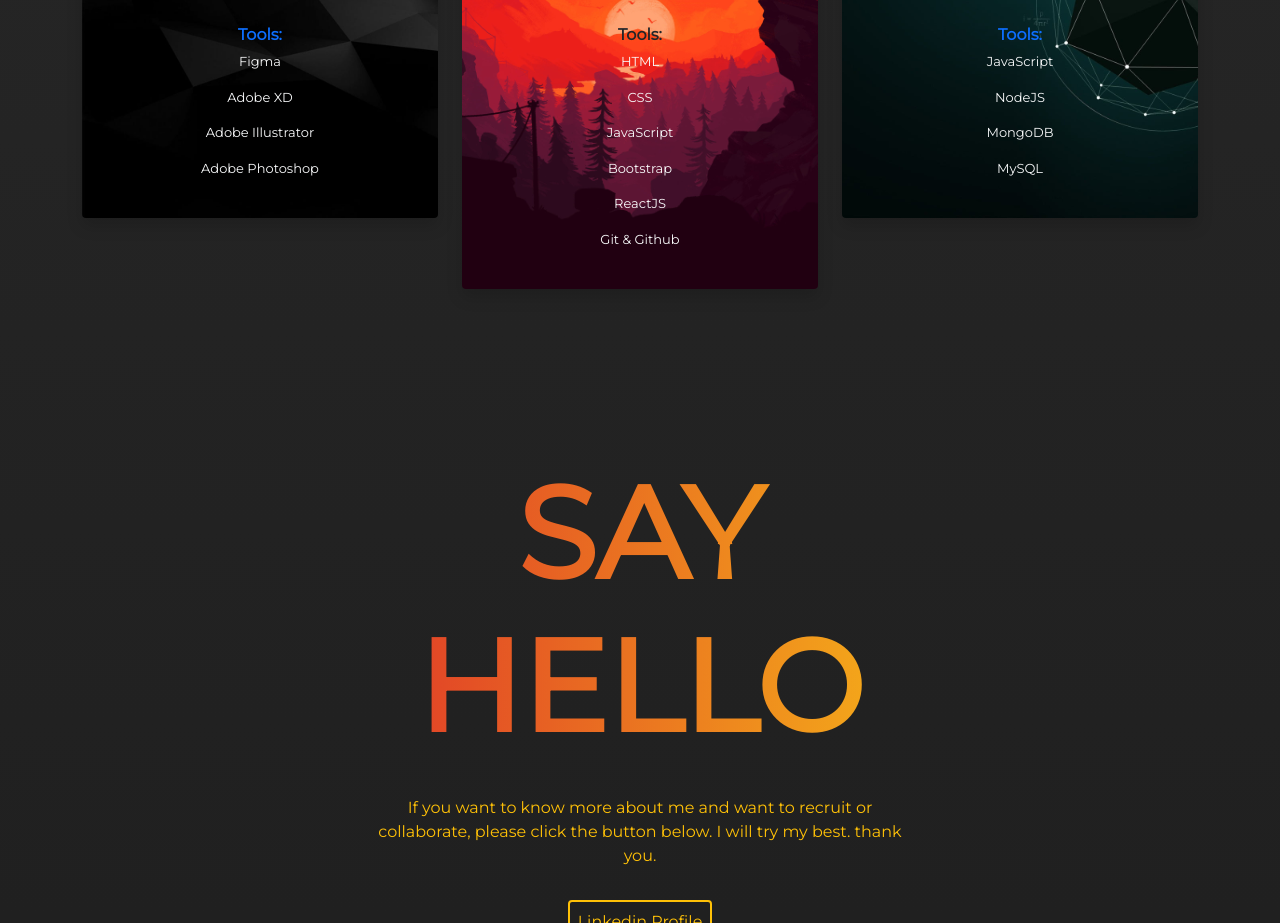
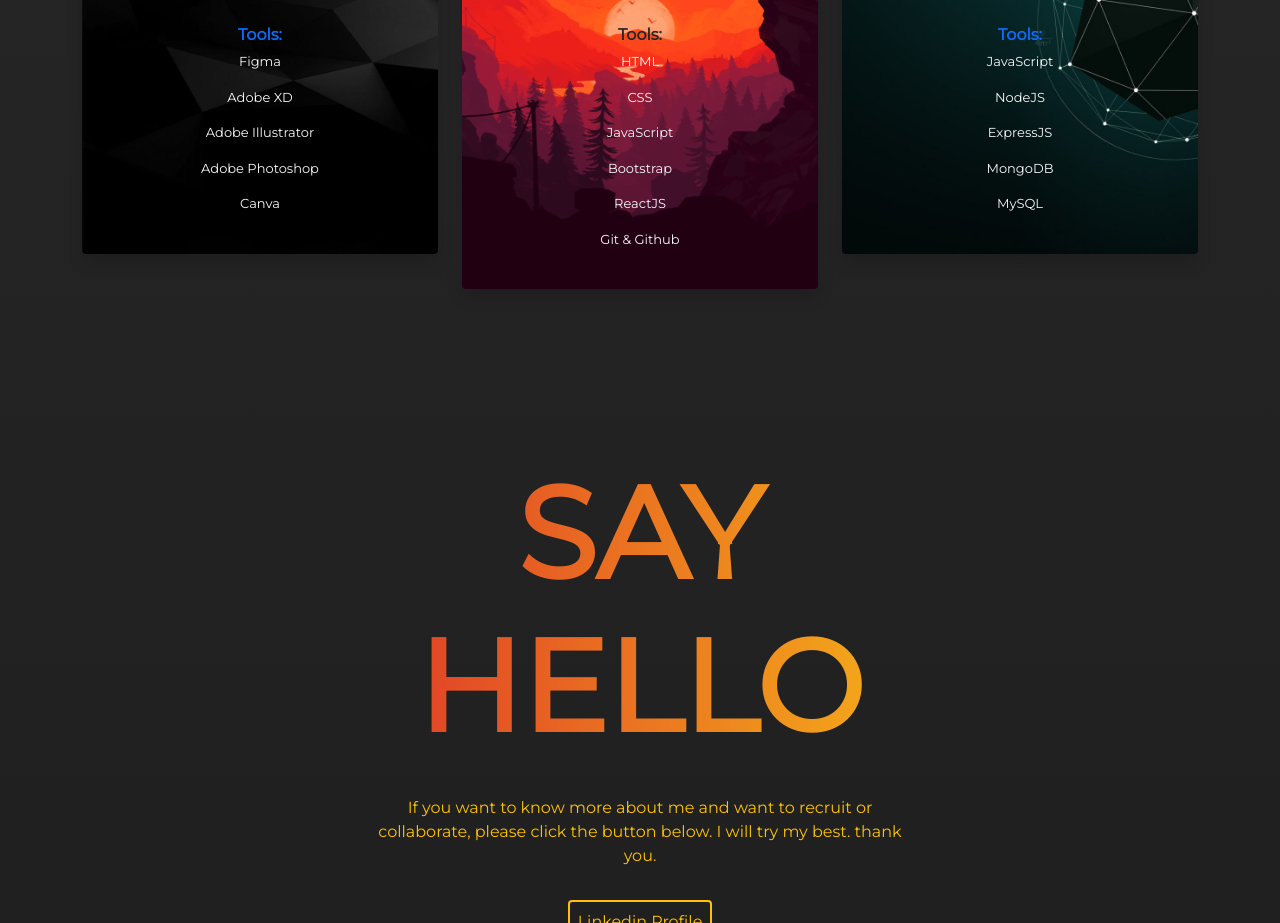
Before and after one commit to akrn27/akrn27.github.io, a plain HTML site: page portofolioProject/index.html in a window 1280 px wide. Shown: the part 1420-2343 px from the top of the page. Drawn offline with nearby package versions, Linux system fonts and the light colour scheme.

```diff
--- a/portofolioProject/index.html
+++ b/portofolioProject/index.html
@@ -153,6 +153,7 @@
             <p>Adobe XD</p>
             <p>Adobe Illustrator</p>
             <p>Adobe Photoshop</p>
+            <p>Canva</p>
           </div>
         </div>
         <div class="col-md-12 col-lg-4 mt-5 mt-lg-0 text-light" data-tilt>
@@ -185,6 +186,7 @@
             <h6 class="mt-5 fw-bold text-primary">Tools:</h6>
             <p>JavaScript</p>
             <p>NodeJS</p>
+            <p>ExpressJS</p>
             <p>MongoDB</p>
             <p>MySQL</p>
           </div>
```
Also changed, not shown: portofolioProject/img/homebg.jpg (added).
